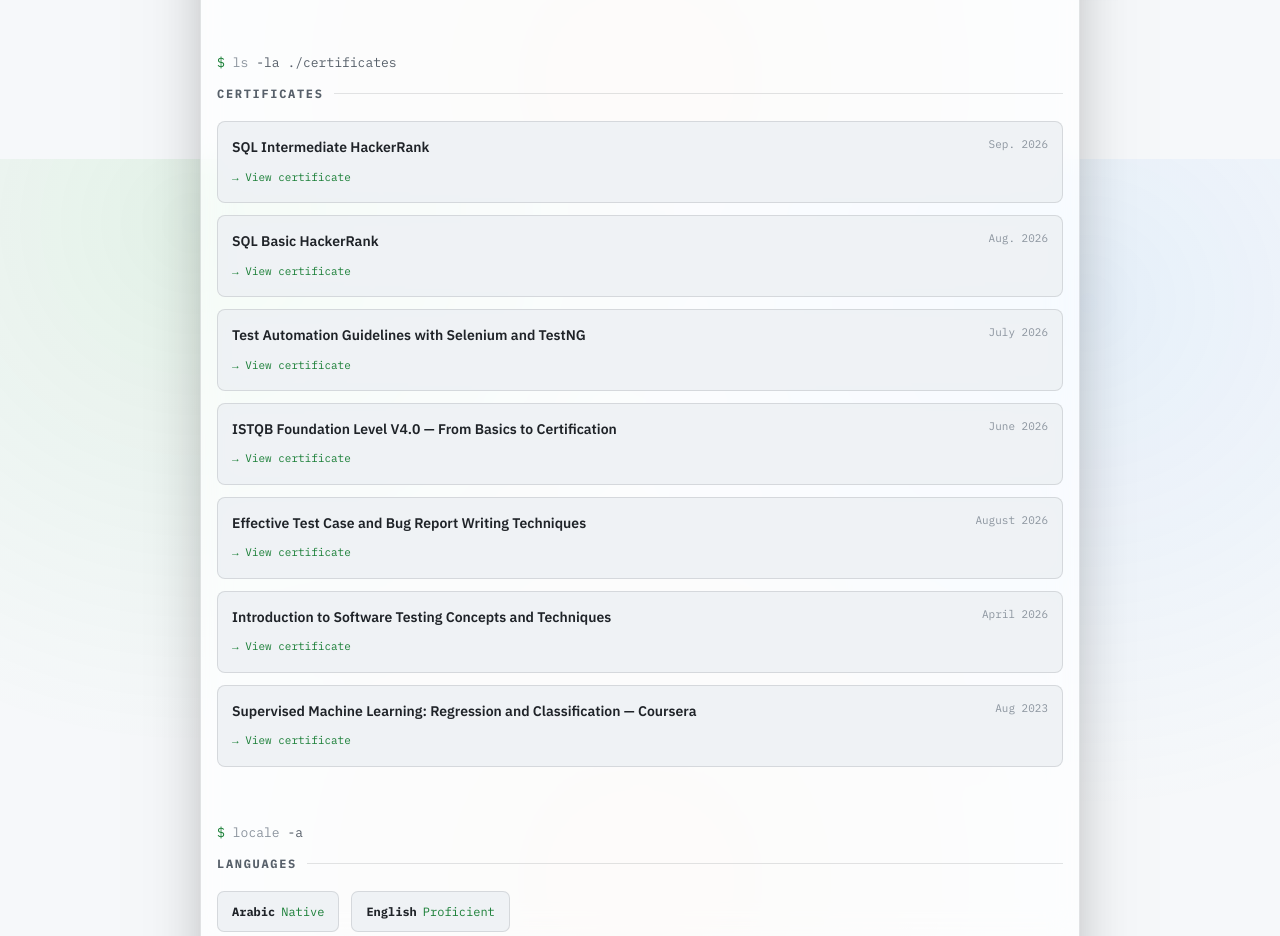
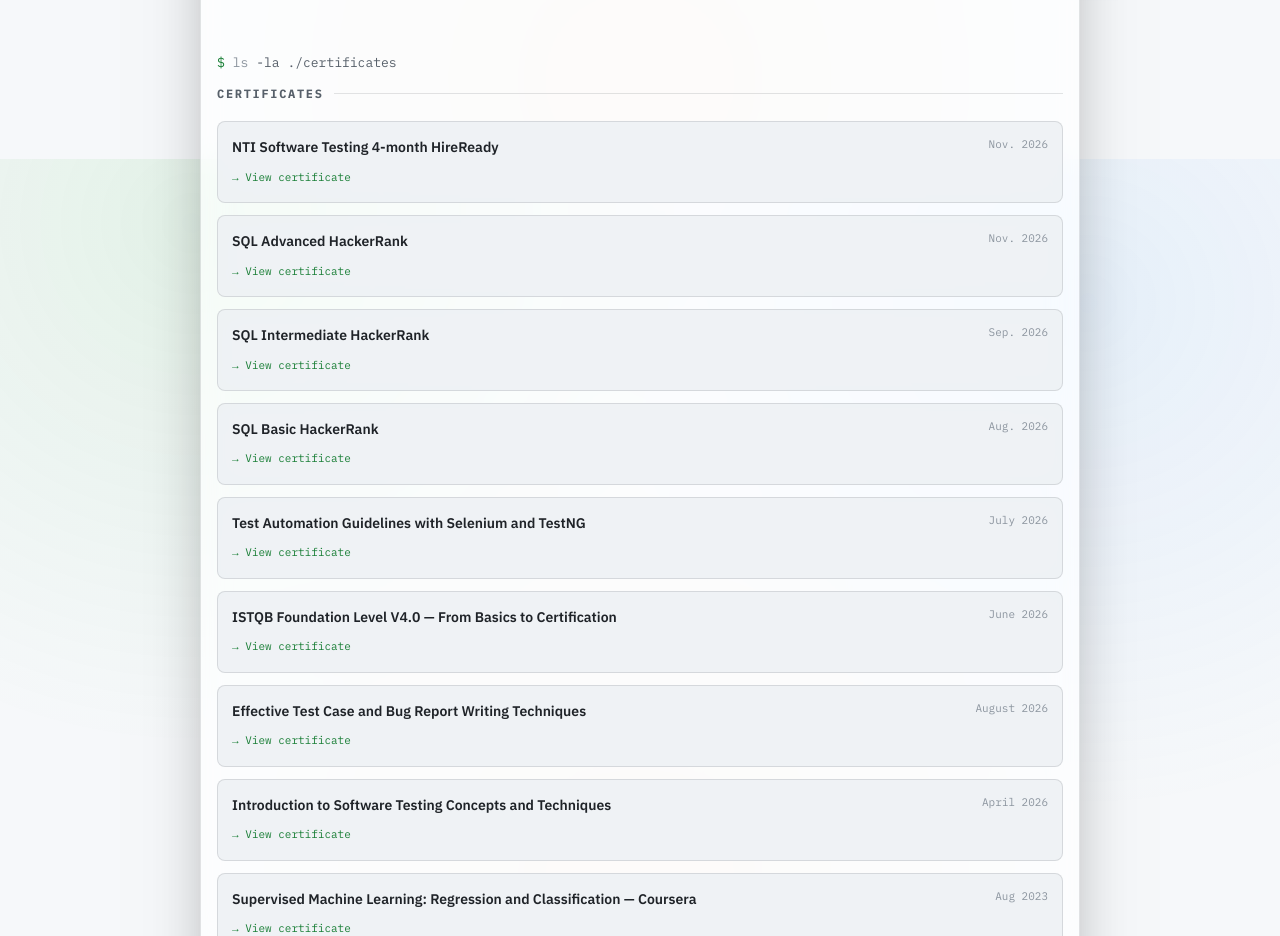
Before and after one commit to Ibrahim-Kaldish/Ibrahim-Kaldish.github.io, a plain HTML site: page index.html in a window 1280 px wide. Shown: the part 3841-4777 px from the top of the page. Drawn offline with Linux system fonts and the light colour scheme.

Commit message:
Add new certificates to index.html

```diff
--- a/index.html
+++ b/index.html
@@ -1279,6 +1279,22 @@
 
     <div class="case">
       <div class="case-head">
+        <div class="case-title">NTI Software Testing 4-month HireReady</div>
+        <div class="case-time">Nov. 2026</div>
+      </div>
+      <a class="case-link" href="https://www.pdffiller.com/s/tkGZCKCCq" target="_blank" rel="noopener">→ View certificate</a>
+    </div>
+
+    <div class="case">
+      <div class="case-head">
+        <div class="case-title">SQL Advanced HackerRank</div>
+        <div class="case-time">Nov. 2026</div>
+      </div>
+      <a class="case-link" href="https://www.hackerrank.com/certificates/eb2b347d1775" target="_blank" rel="noopener">→ View certificate</a>
+    </div>
+
+    <div class="case">
+      <div class="case-head">
         <div class="case-title">SQL Intermediate HackerRank</div>
         <div class="case-time">Sep. 2026</div>
       </div>
```
